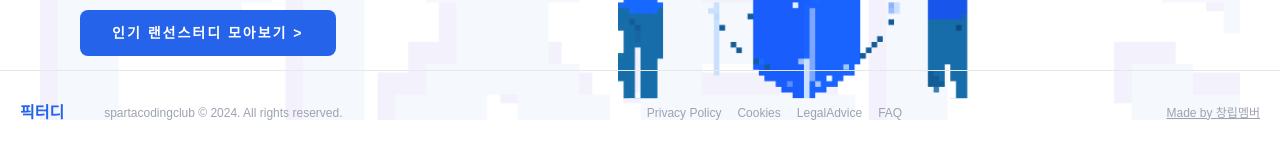
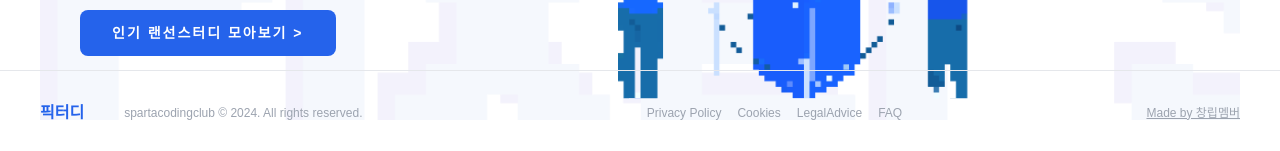
Before and after one commit to yeolsss/pixtudy, a Next.js app in the folder nbc-nep-front/: page / in a window 1280 px wide. Shown: the part 646-797 px from the top of the page. Built offline with nearby package versions, Linux system fonts and the light colour scheme; no server answers; what next-redux-wrapper would draw is missing.

Commit message:
footer 스타일링 변경

```diff
--- a/nbc-nep-front/src/components/layout/Footer.tsx
+++ b/nbc-nep-front/src/components/layout/Footer.tsx
@@ -4,6 +4,7 @@ import styled from "styled-components";
 export default function Footer() {
   return (
     <StFooter>
+      <StWrapper>
         <Heading>픽터디</Heading>
         <ContentWrapper>
           <CopyRight>
@@ -21,6 +22,7 @@ export default function Footer() {
             Made by 창립멤버
           </Author>
         </ContentWrapper>
+      </StWrapper>
     </StFooter>
   );
 }
@@ -31,14 +33,10 @@ const StFooter = styled.footer`
   left: 0;
 
   width: 100%;
-  display: flex;
-  flex-direction: row;
-  align-items: center;
-  gap: ${(props) => props.theme.spacing[40]};
 
+  margin: 0 auto;
   padding: ${(props) =>
     `${props.theme.spacing[20]} ${props.theme.spacing[20]}`};
-  margin: 0 auto;
 
   border-top: 1px solid ${(props) => props.theme.color.grey[200]};
 
@@ -50,6 +48,16 @@ const StFooter = styled.footer`
     line-height: ${(props) => props.theme.body.sm.regular.lineHeight};
     letter-spacing: ${(props) => props.theme.body.sm.regular.letterSpacing};
   }
+`;
+
+const StWrapper = styled.div`
+  max-width: 1200px;
+  width: 100%;
+  display: flex;
+  flex-direction: row;
+  align-items: center;
+  margin: 0 auto;
+  gap: ${(props) => props.theme.spacing[40]};
 `;
 
 const ContentWrapper = styled.div`
```
Lines whose indentation alone changed are shown as unchanged.
